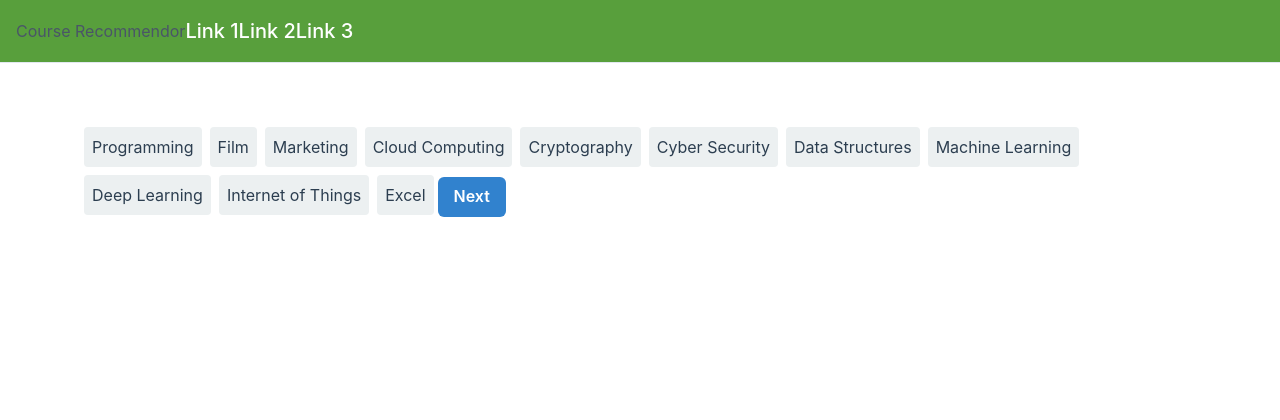
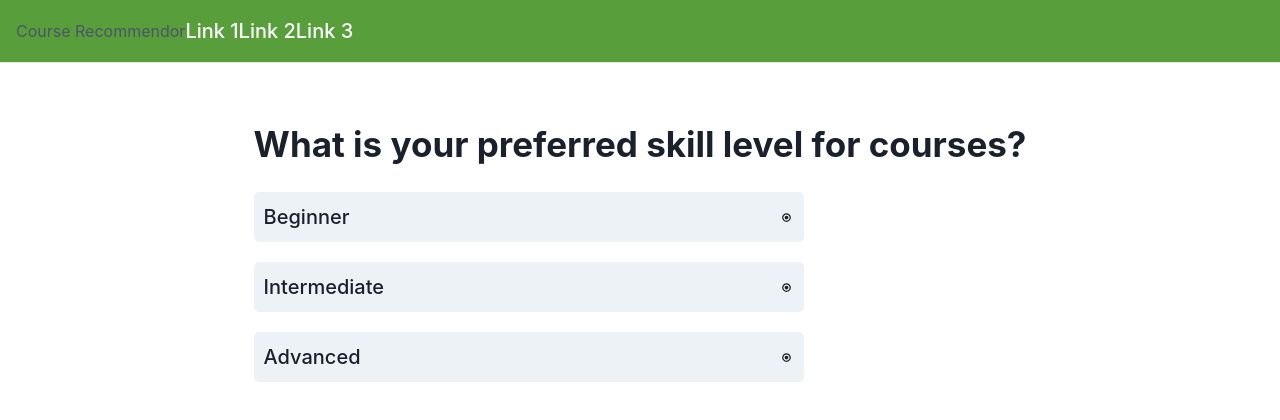
Before and after one commit to vishnusai99/SoftwareHackethon, a React (Create React App) app: page /quiz in a window 1280 px wide. Shown: the top 420 px of the page. Built offline with nearby package versions, Linux system fonts and the light colour scheme; the HTML template or start-up script is replaced by a standard one.

Commit message:
changed quiz and home

```diff
--- a/src/components/Home.js
+++ b/src/components/Home.js
@@ -1,30 +1,42 @@
-import axios from 'axios';
-import { useEffect, useState } from 'react';
-import { useLocation } from 'react-router-dom';
-import Courses from './Courses';
+import axios from "axios";
+import { useEffect, useState } from "react";
+import { useLocation } from "react-router-dom";
+import Courses from "./Courses";
 
 function Home() {
-    const [data, setData] = useState([])
-    const k = useLocation()
-    async function postData(selectedTags) {
-        const url = "http://127.0.0.1:5000/recommendation"
-        const data = { keywords: selectedTags, course_level: "Beginner" }
+  const [data, setData] = useState([]);
+  const [selectedTags, setSelectedTags] = useState([]);
+  const [goal, setGoal] = useState("");
+  const [duration, setDuration] = useState([]);
+  const [show1, setShow1] = useState(false);
+
+  const k = useLocation();
+  async function postData() {
+    const url = "http://127.0.0.1:5000/recommendation";
+    const data = { keywords: selectedTags, course_level: goal, duration };
     const response = await axios.post(url, { ...data });
-        setData(response.data.recommendations)
+    setData(response.data.recommendations);
   }
 
   useEffect(() => {
     if (k.state) {
-            postData(k.state.keywords)
+      setSelectedTags(k.state.keywords);
+      setGoal(k.state.skillLevel);
+      setDuration(k.state.duration);
     }
-    }, [k?.state])
+  }, [k?.state]);
+
+  useEffect(() => {
+    postData();
+  }, [selectedTags, goal, duration]);
 
   return (
-        <div className='container mt-4 d-flex flex-row flex-wrap justify-center items-center mx-auto gap-x-4 gap-y-6'>
+    <div className="container mt-4 d-flex flex-row flex-wrap justify-center items-center mx-auto gap-x-4 gap-y-6">
+      <div>
+        <h2>Filters</h2>
+      </div>
       {data && data?.map((item, i) => <Courses key={i} courseData={item} />)}
     </div>
-
-
   );
 }
 
--- a/src/components/Quiz.js
+++ b/src/components/Quiz.js
@@ -1,4 +1,4 @@
-import React, { useState } from 'react'
+import React, { useState } from "react";
 import {
   Box,
   Button,
@@ -8,111 +8,83 @@ import {
   Flex,
   Spacer,
   Spinner,
-} from '@chakra-ui/react'
+} from "@chakra-ui/react";
 import { BiRadioCircleMarked } from "react-icons/bi";
-import { useElapsedTime } from 'use-elapsed-time'
-import { useNavigate } from 'react-router-dom';
-import axios from 'axios';
+import { useElapsedTime } from "use-elapsed-time";
+import { useNavigate } from "react-router-dom";
+import axios from "axios";
 const Quiz = () => {
-    const navigate = useNavigate()
-    const [currentQuestion, setCurrentQuestion] = useState(0)
-    const [showScore, setShowScore] = useState(true)
+  const navigate = useNavigate();
+  const [currentQuestion, setCurrentQuestion] = useState(0);
+  const [showScore, setShowScore] = useState(false);
 
-    const [goal, setGoal] = useState('');
-    const [learingStyle, setLearingStyle] = useState('');
-    const [level, setLevel] = useState('');
+  const [goal, setGoal] = useState("");
+  const [learingStyle, setLearingStyle] = useState("");
+  const [level, setLevel] = useState("");
   const [duration, setDuration] = useState([]);
-    const [interests, setInterests] = useState([])
+  const [interests, setInterests] = useState([]);
 
   const [questions, setQuestions] = useState([
-        'What is your primary goal for learning on this platform?', //Goal
-        'Which learning style suits you best?', // Learning Style
-        'What is your preferred skill level for courses?', // Level
-        'Select your preferred course duration', // duration
-        'Which categories interest you the most?', // interests
+    "What is your preferred skill level for courses?", // Level
+    "Select your preferred course duration", // duration
+    "Which categories interest you the most?", // interests
   ]);
   const [selectedTags, setSelectedTags] = useState([]);
 
   const handleTagClick = (tag) => {
     if (selectedTags.includes(tag)) {
-            setSelectedTags(selectedTags.filter((selectedTag) => selectedTag !== tag));
+      setSelectedTags(
+        selectedTags.filter((selectedTag) => selectedTag !== tag)
+      );
     } else {
       setSelectedTags([...selectedTags, tag]);
     }
   };
 
   const options = [
+    ["Beginner", "Intermediate", "Advanced"],
     [
-            'Skill enhancement for current job',
-            'Career change',
-            'Personal enrichment and hobbies'
+      "Short and focused (4-10 hours)",
+      "Moderate (10-20 hours)",
+      "Extended (20+ hours)",
     ],
     [
-            'Visual (videos, infographics)',
-            'Auditory (lectures, podcasts)',
-            'Mix Of Both'
-        ],
-        [
-            'Beginner',
-            'Intermediate',
-            'Advanced'
-        ],
-        [
-            'Short and focused (1-2 weeks)',
-            'Moderate (4-6 weeks)',
-            'Extended (8+ weeks)'
-        ],
-        [
-            'Programming',
-            'Film',
+      "Programming",
+      "Film",
       "Marketing",
       "Cloud Computing",
       "Cryptography",
-            'Cyber Security',
-            'Data Structures',
-            'Machine Learning',
-            'Deep Learning',
-            'Internet of Things',
-            'Excel',
+      "Cyber Security",
+      "Data Structures",
+      "Machine Learning",
+      "Deep Learning",
+      "Internet of Things",
+      "Excel",
     ],
   ];
   const answers = [
+    ["Beginner", "Intermediate", "Advanced"],
     [
-            'Skill enhancement for current job',
-            'Career change',
-            'Personal enrichment and hobbies'
+      "Short and focused (1-2 weeks)",
+      "Moderate (4-6 weeks)",
+      "Extended (8+ weeks)",
     ],
     [
-            'Visual',
-            'Auditory',
-            'Mix Of Both'
-        ],
-        [
-            'Beginner',
-            'Intermediate',
-            'Advanced'
-        ],
-        [
-            'Short and focused (1-2 weeks)',
-            'Moderate (4-6 weeks)',
-            'Extended (8+ weeks)'
-        ],
-        [
-            'Programming',
-            'film',
+      "Programming",
+      "film",
       "Marketing",
       "Cloud Computing cloud-computing",
       "Cryptography",
-            'cyber-securty cyber security',
-            'Data Structures',
-            'Machine Learning machine-learning',
-            'Deep Learning',
-            'internet of things',
-            'excel',
+      "cyber-securty cyber security",
+      "Data Structures",
+      "Machine Learning machine-learning",
+      "Deep Learning",
+      "internet of things",
+      "excel",
     ],
   ];
 
-    const [loading, setLoading] = useState(false)
+  const [loading, setLoading] = useState(false);
   const [key, setKey] = useState("0");
 
   const CountDownTimerComponent = ({ nextQuestion }) => {
@@ -127,117 +99,139 @@ const Quiz = () => {
     const remainingTime = Math.ceil(duration - elapsedTime);
 
     return (
-            <CircularProgress size={'43px'} value={elapsedTime * 10}>
+      <CircularProgress size={"43px"} value={elapsedTime * 10}>
         <CircularProgressLabel>{remainingTime}</CircularProgressLabel>
       </CircularProgress>
     );
   };
 
   const nextQuestion = () => {
-        setLoading(true)
+    setLoading(true);
     setTimeout(() => {
-            setLoading(false)
+      setLoading(false);
       if (currentQuestion < questions.length - 1) {
-                setCurrentQuestion(currentQuestion + 1)
+        setCurrentQuestion(currentQuestion + 1);
       } else {
-                setShowScore(true)
-                navigate('/quiz');
+        setShowScore(true);
+        navigate("/quiz");
       }
-            setKey(new Date().getTime())
-        }, 1000)
-    }
+      setKey(new Date().getTime());
+    }, 1000);
+  };
 
   return (
-        <Flex justify={'center'} direction={'column'} align={'center'} my={'60px'} mx={'80px'}>
-            {!showScore &&
+    <Flex
+      justify={"center"}
+      direction={"column"}
+      align={"center"}
+      my={"60px"}
+      mx={"80px"}
+    >
+      {!showScore && (
         <Box>
-                    <Flex mb={'25px'} justify={'space-between'} align={'start'}>
-                        <Box fontSize={'30px'} fontWeight={'bold'} mb={'2px'}>
+          <Flex mb={"25px"} justify={"space-between"} align={"start"}>
+            <Box fontSize={"30px"} fontWeight={"bold"} mb={"2px"}>
               {/* <Box color={'indigo'}>QUESTION {currentQuestion + 1}/{questions.length}</Box> */}
-                            <Heading fontSize={'35px'}>{questions[currentQuestion]}</Heading>
+              <Heading fontSize={"35px"}>{questions[currentQuestion]}</Heading>
             </Box>
             {/* <CountDownTimerComponent key={key} nextQuestion={nextQuestion} /> */}
           </Flex>
-                    <Flex direction={'column'} justify={'center'} gap={'20px'}>
+          <Flex direction={"column"} justify={"center"} gap={"20px"}>
             {options[currentQuestion].map((option, index) => {
               return (
                 <Flex
-                                    align={'center'}
-                                    justify={'space-between'}
-                                    p={'10px'}
-                                    pl={'10px'}
-                                    borderRadius={'5px'}
-                                    bg={'gray.100'}
-                                    width={'550px'}
-                                    fontSize={'20px'}
-                                    fontWeight={'medium'}
+                  align={"center"}
+                  justify={"space-between"}
+                  p={"10px"}
+                  pl={"10px"}
+                  borderRadius={"5px"}
+                  bg={"gray.100"}
+                  width={"550px"}
+                  fontSize={"20px"}
+                  fontWeight={"medium"}
                   key={index}
                   _hover={{
-                                        cursor: 'pointer',
-                                        bg: 'gray.200',
+                    cursor: "pointer",
+                    bg: "gray.200",
                   }}
                   onClick={() => {
-                                        setLoading(true)
+                    setLoading(true);
                     setTimeout(() => {
-                                            setLoading(false)
+                      setLoading(false);
                       if (currentQuestion === 0) {
-                                                console.log(options[currentQuestion][index])
-                                                setGoal(options[currentQuestion][index])
-                                            }
-                                            else if (currentQuestion === 1) {
-
+                        console.log(options[currentQuestion][index]);
+                        setGoal(options[currentQuestion][index]);
+                      } else if (currentQuestion === 1) {
+                        setDuration(options[currentQuestion][index]);
                       }
 
                       if (currentQuestion < questions.length - 2) {
-                                                setCurrentQuestion(currentQuestion + 1)
+                        setCurrentQuestion(currentQuestion + 1);
                       } else {
-                                                setShowScore(true)
-
-
+                        setShowScore(true);
                       }
-                                            setKey(new Date().getTime())
-                                        }, 1000)
+                      setKey(new Date().getTime());
+                    }, 1000);
                   }}
                 >
                   {option}
                   <Box>
-                                        {loading ? <Spinner size={'xs'} color={'gray.700'} /> : <BiRadioCircleMarked size={'15px'} color={'gray.700'} />}
+                    {loading ? (
+                      <Spinner size={"xs"} color={"gray.700"} />
+                    ) : (
+                      <BiRadioCircleMarked size={"15px"} color={"gray.700"} />
+                    )}
                   </Box>
                 </Flex>
-                            )
+              );
             })}
           </Flex>
-                </Box>}
+        </Box>
+      )}
 
-            {showScore && <div>
-                {options[4].map((tag, index) => (
+      {showScore && (
+        <div>
+          {options[2].map((tag, index) => (
             <span
               key={tag}
-                        onClick={() => handleTagClick(answers[4][index])}
+              onClick={() => handleTagClick(answers[2][index])}
               style={{
-                            padding: '8px',
-                            margin: '4px',
-                            cursor: 'pointer',
-                            backgroundColor: selectedTags.includes(answers[4][index]) ? '#3498db' : '#ecf0f1',
-                            color: selectedTags.includes(answers[4][index]) ? '#ffffff' : '#2c3e50',
-                            borderRadius: '4px',
-                            display: 'inline-block',
+                padding: "8px",
+                margin: "4px",
+                cursor: "pointer",
+                backgroundColor: selectedTags.includes(answers[2][index])
+                  ? "#3498db"
+                  : "#ecf0f1",
+                color: selectedTags.includes(answers[2][index])
+                  ? "#ffffff"
+                  : "#2c3e50",
+                borderRadius: "4px",
+                display: "inline-block",
               }}
             >
               {tag}
             </span>
           ))}
-                <Button variant={'solid'} colorScheme='blue' onClick={() => {
+          <Button
+            variant={"solid"}
+            colorScheme="blue"
+            onClick={() => {
               // console.log(postData())
-                    navigate('/home', { state: { keywords: selectedTags } })
-                }}>
+              navigate("/home", {
+                state: {
+                  keywords: selectedTags,
+                  skillLevel: goal,
+                  duration: duration,
+                },
+              });
+            }}
+          >
             Next
           </Button>
-            </div>}
+        </div>
+      )}
+    </Flex>
+  );
+};
 
-
-        </Flex>
-    )
-}
-
-export default Quiz
+export default Quiz;
```
Lines whose indentation alone changed are shown as unchanged.
